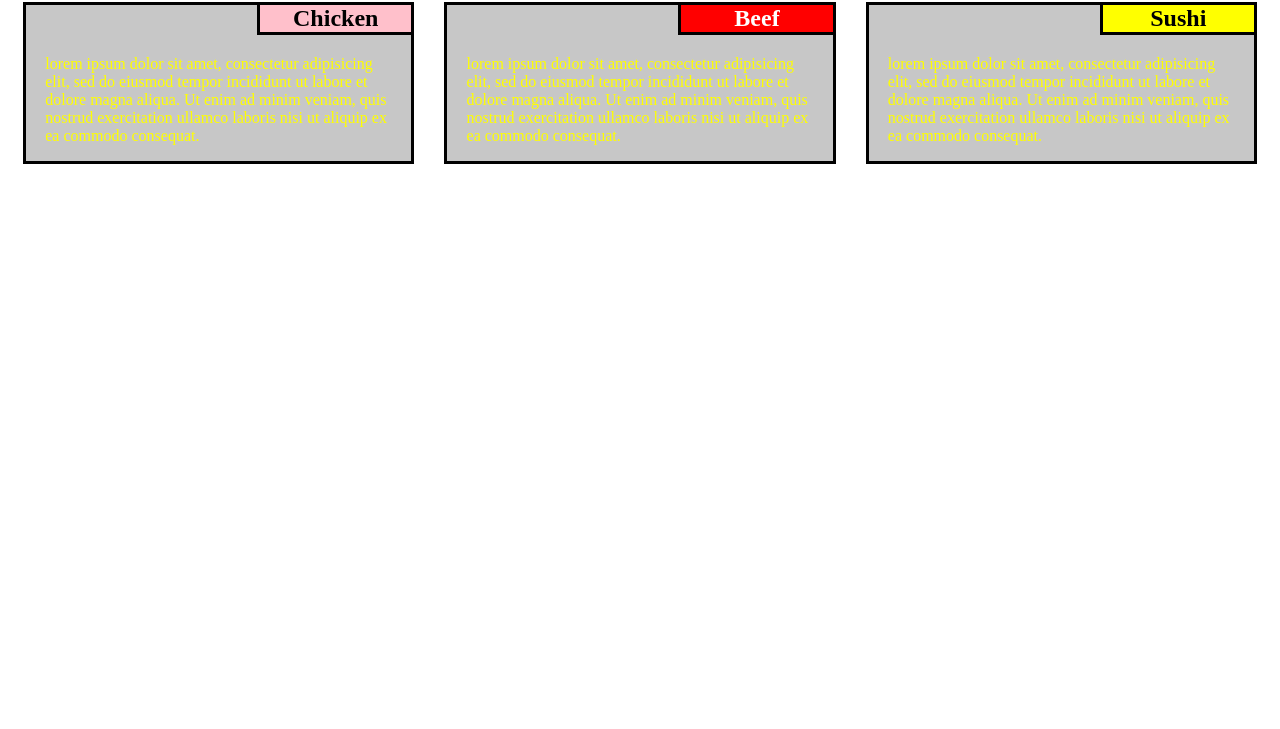
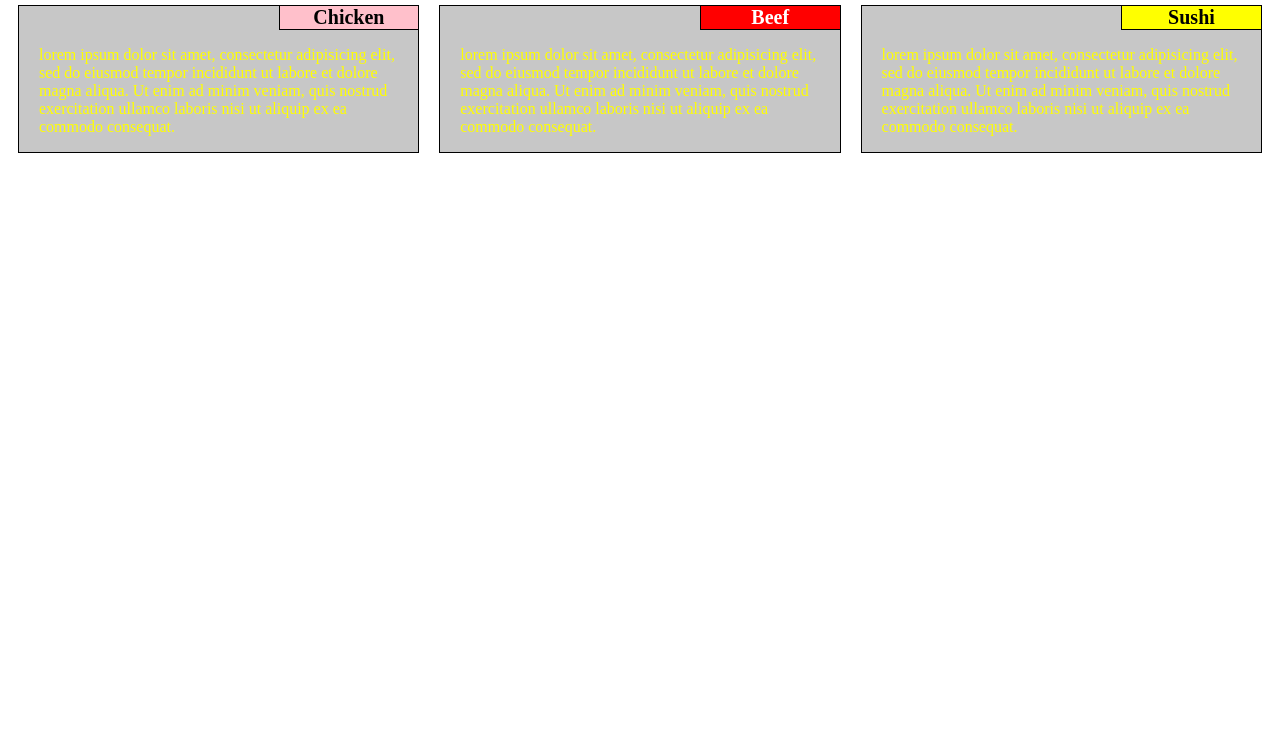
Before and after one commit to moxomana/module2-solution, a plain HTML site: page site/index.html in a window 1280 px wide. Shown: the part 71-800 px from the top of the page. Drawn offline with Linux system fonts and the light colour scheme.

Commit message:
Font and border

```diff
--- a/site/css/styles.css
+++ b/site/css/styles.css
@@ -7,6 +7,7 @@
 h1 {
   margin-bottom: 15px;
   text-align: center;
+  font-size: 175%;
 }
 
 h2 {
@@ -26,15 +27,17 @@ p {
 
 .section {
   background-color: #c7c7c7;
-  border: 3px solid black;
-  margin-right: 15px;
-  margin-left: 15px;
-  margin-bottom: 15px;
+  border: 1px solid black;
+  margin-right: 10px;
+  margin-left: 10px;
+  margin-bottom: 10px;
+  margin-top: 10px;
 }
 
 .chicken {
-  margin-left: 60%;
-  border: 3px solid black;
+  margin-left: 65%;
+  font-size: 125%;
+  border: 1px solid black;
   border-right: none;
   border-top: none;
   background-color: pink;
@@ -42,8 +45,9 @@ p {
 }
 
 .beef {
-  margin-left: 60%;
-  border: 3px solid black;
+  margin-left: 65%;
+  font-size: 125%;
+  border: 1px solid black;
   border-right: none;
   border-top: none;
   background-color: red;
@@ -52,8 +56,9 @@ p {
 }
 
 .sushi {
-  margin-left: 60%;
-  border: 3px solid black;
+  margin-left: 65%;
+  font-size: 125%;
+  border: 1px solid black;
   border-right: none;
   border-top: none;
   background-color: yellow;
```
